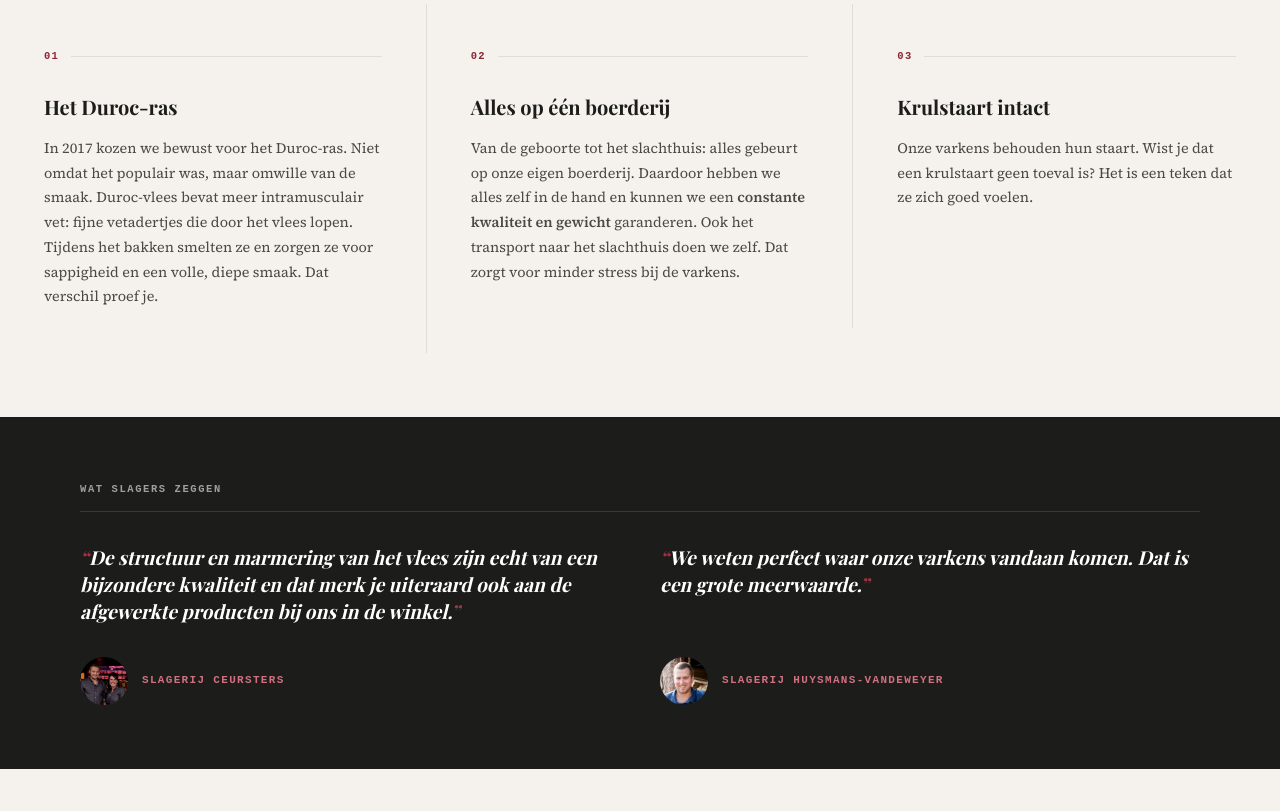
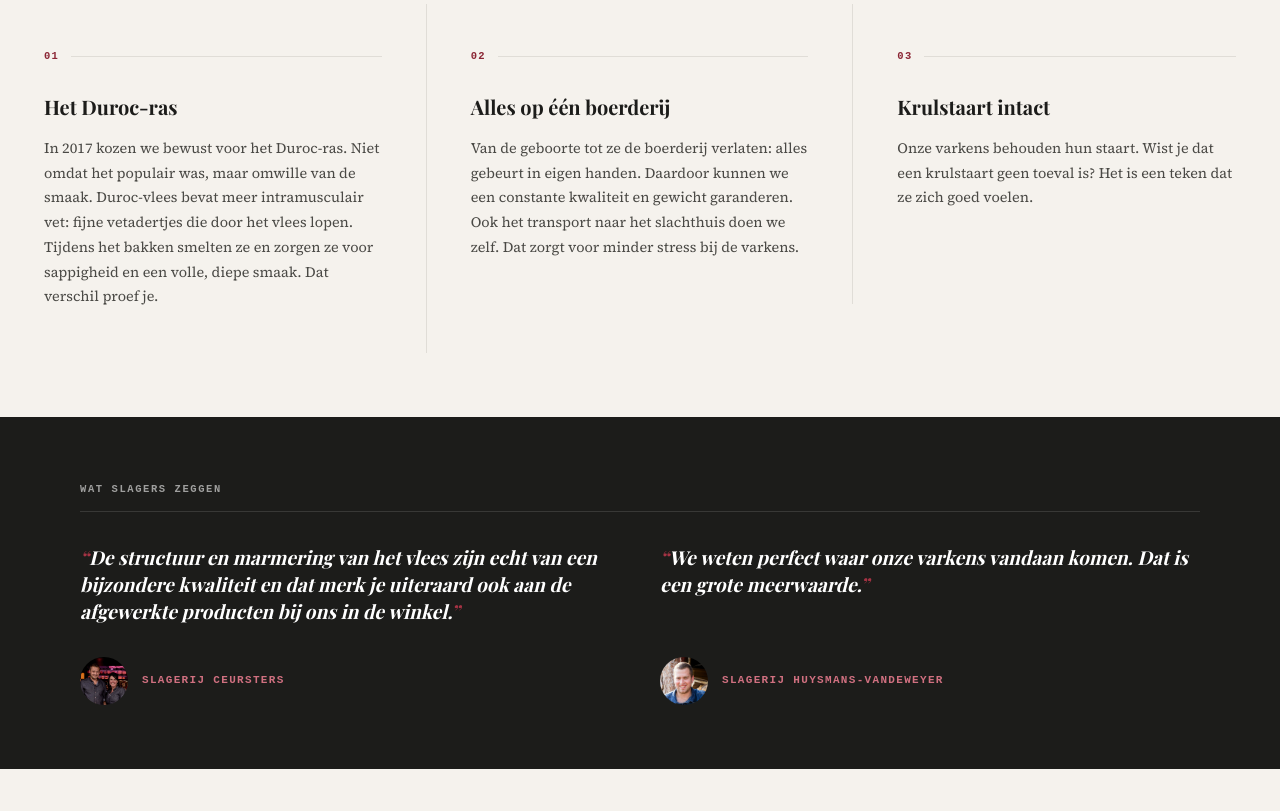
Before and after one commit to robinvandijck/duroc-website, a website: page index.html in a window 1280 px wide. Shown: the part 860-1671 px from the top of the page. Drawn offline with nearby package versions, Linux system fonts and the light colour scheme; a web font is replaced by a local one.

Commit message:
Tekst pijler 02 bijgewerkt en e-mail Vleesatelier 41 verwijderd
- index.html: nieuwe formulering voor pijler 02 ("Alles op één boerderij"), strong-tags verwijderd
- verkooppunten.html: e-mailadres van Vleesatelier 41 gewist

Co-Authored-By: Claude Sonnet 4.6 <noreply@anthropic.com>

```diff
--- a/index.html
+++ b/index.html
@@ -61,7 +61,7 @@
         <div class="pijler">
           <div class="pijler__nr">02</div>
           <h2 class="pijler__titel">Alles op één boerderij</h2>
-          <p class="pijler__tekst">Van de geboorte tot het slachthuis: alles gebeurt op onze eigen boerderij. Daardoor hebben we alles zelf in de hand en kunnen we een <strong>constante kwaliteit en gewicht</strong> garanderen. Ook het transport naar het slachthuis doen we zelf. Dat zorgt voor minder stress bij de varkens.</p>
+          <p class="pijler__tekst">Van de geboorte tot ze de boerderij verlaten: alles gebeurt in eigen handen. Daardoor kunnen we een constante kwaliteit en gewicht garanderen. Ook het transport naar het slachthuis doen we zelf. Dat zorgt voor minder stress bij de varkens.</p>
         </div>
         <div class="pijler">
           <div class="pijler__nr">03</div>
```
Also changed, not shown: verkooppunten.html (+1 -1 lines).
